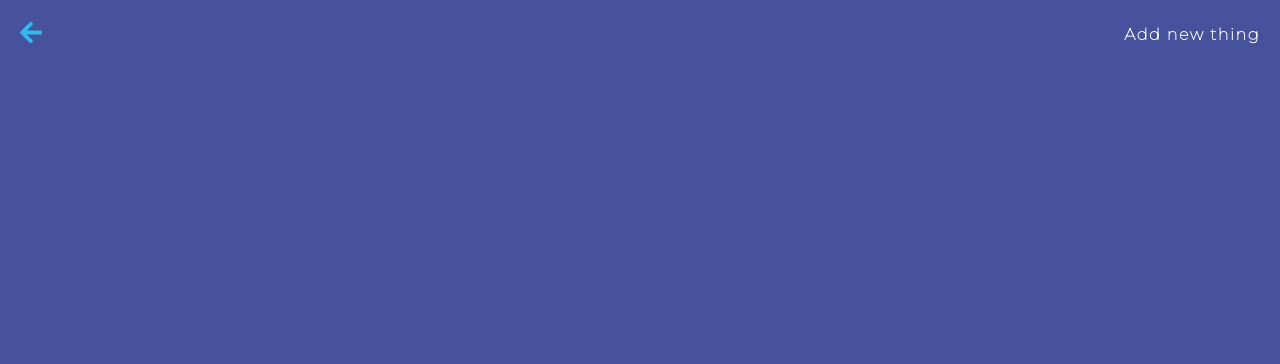
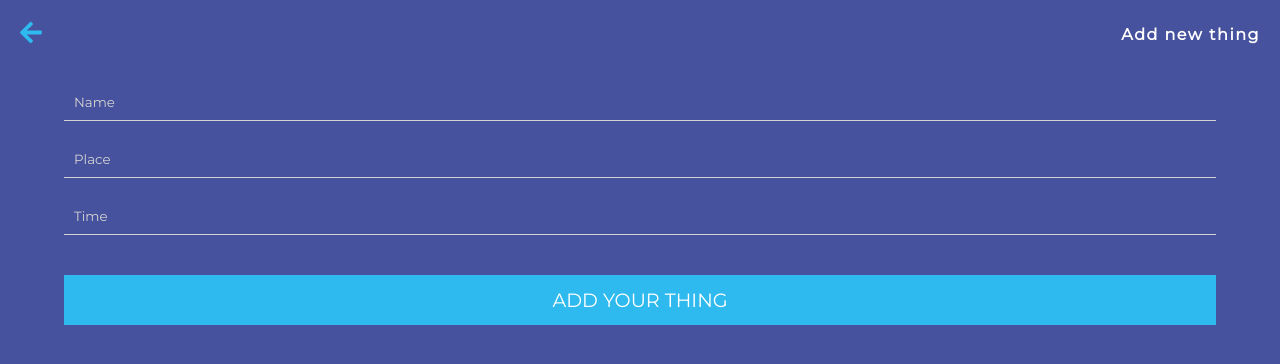
Before and after one commit to Kloosk/ToDo, a React (Create React App) app: page / in a window 1280 px wide. Shown: the top 364 px of the page. Built offline with nearby package versions, Linux system fonts and the light colour scheme.

Commit message:
Add view

```diff
--- a/public/index.html
+++ b/public/index.html
@@ -16,7 +16,7 @@
     -->
     <link rel="manifest" href="%PUBLIC_URL%/manifest.json" />
     <link rel="preconnect" href="https://fonts.gstatic.com">
-    <link href="https://fonts.googleapis.com/css2?family=Montserrat:wght@100&display=swap" rel="stylesheet">
+    <link href="https://fonts.googleapis.com/css2?family=Montserrat:wght@100;400&display=swap" rel="stylesheet">
     <!--
       Notice the use of %PUBLIC_URL% in the tags above.
       It will be replaced with the URL of the `public` folder during the build.
--- /dev/null
+++ b/src/components/form/index.js
@@ -0,0 +1,29 @@
+import React from 'react';
+import {useForm} from "react-hook-form";
+import {FormStyle,Error} from "./style";
+import Submit from "../../shared/submit";
+import InputText from "../../shared/input";
+
+const Form = () => {
+    const { register, handleSubmit, errors } = useForm();
+    const onSubmit = data =>{
+        console.log(data);
+    };
+    return (
+        <FormStyle onSubmit={handleSubmit(onSubmit)}>
+            <InputText txt="Name" name="name" ref={register({required: true,maxLength:20,minLength: 3})}/>
+            {errors.name && errors.name.type === "required" && <Error role="alert">This field is required</Error>}
+            {errors.name && errors.name.type === "minLength" && <Error role="alert">Min length 3</Error>}
+            {errors.name && errors.name.type === "maxLength" && <Error role="alert">Max length 20</Error>}
+
+            <InputText txt="Place" name="place" ref={register({required: true})}/>
+            {errors.place && <Error role="alert">This field is required</Error>}
+
+            <InputText txt="Time" name="time" ref={register({required: true})}/>
+            {errors.time && <Error role="alert">This field is required</Error>}
+            <Submit text="ADD YOUR THING"/>
+        </FormStyle>
+    );
+};
+
+export default Form;
--- /dev/null
+++ b/src/components/form/style.js
@@ -0,0 +1,14 @@
+import styled from 'styled-components'
+
+export const FormStyle = styled.form`
+  display: flex;
+  flex-direction: column;
+  align-items: center;
+  width: 90vw;
+  margin: 0 auto;
+`;
+export const Error = styled.p`
+  display: block;
+  color: #C80000;
+  font-size: 0.8rem;
+`;
--- a/src/components/navAdd/index.js
+++ b/src/components/navAdd/index.js
@@ -5,7 +5,7 @@ import UndoButton from "../../shared/undoButton";
 const NavAdd = () => {
     return (
         <Nav>
-            <UndoButton/>
+            <UndoButton link="/"/>
             <H1>Add new thing</H1>
         </Nav>
     );
--- a/src/components/navAdd/style.js
+++ b/src/components/navAdd/style.js
@@ -5,6 +5,7 @@ export const Nav = styled.nav`
   align-items: center;
   justify-content: space-between;
   padding: 20px;
+  margin-bottom: 15px;
   width: 100%;
 `;
 export const H1 = styled.h1`
--- a/src/containers/add/index.js
+++ b/src/containers/add/index.js
@@ -1,11 +1,13 @@
 import React from 'react';
 import {Container} from "./style";
 import NavAdd from "../../components/navAdd";
+import Form from "../../components/form";
 
 const Add = () => {
     return (
         <Container>
             <NavAdd/>
+            <Form/>
         </Container>
     );
 };
--- a/src/shared/input/index.js
+++ b/src/shared/input/index.js
@@ -1,8 +1,8 @@
 import React from 'react';
+import {Input} from "./style";
 
-const InputText = () => {
-    return <Input type="text"></Input>
-
-};
+const InputText = React.forwardRef(({txt,name},ref) => {
+    return <Input type="text" placeholder={txt} name={name} ref={ref}/>
+});
 
 export default InputText;
--- a/src/shared/input/style.js
+++ b/src/shared/input/style.js
@@ -1,11 +1,19 @@
 import styled from 'styled-components'
 
 export const Input = styled.input`
-  width: 90vw;
+  width: 100%;
   border: none;
   border-bottom: 1px solid #D3D3D3;
+  background: transparent;
   color: #ffffff;
+  padding: 10px 10px;
+  margin-bottom: 20px;
   &:focus{
+   border: none;
    border-bottom: 1px solid #ffffff;
+   outline: none;
+  }
+  &::placeholder{
+    color: #D3D3D3;
   }
 `;
--- /dev/null
+++ b/src/shared/submit/index.js
@@ -0,0 +1,8 @@
+import React from 'react';
+import {Button} from "./style";
+
+const Submit = ({text}) => {
+    return <Button>{text}</Button>
+};
+
+export default Submit;
--- /dev/null
+++ b/src/shared/submit/style.js
@@ -0,0 +1,13 @@
+import styled from 'styled-components'
+
+export const Button = styled.button`
+  margin-top: 20px;
+  height: 50px;
+  width: 100%;
+  border: none;
+  color: ${props => props.theme.btnTxt};
+  background-color: ${props => props.theme.btnBg};
+  text-transform: uppercase;
+  font-size: 1.2rem;
+  outline: none;
+`;
```
